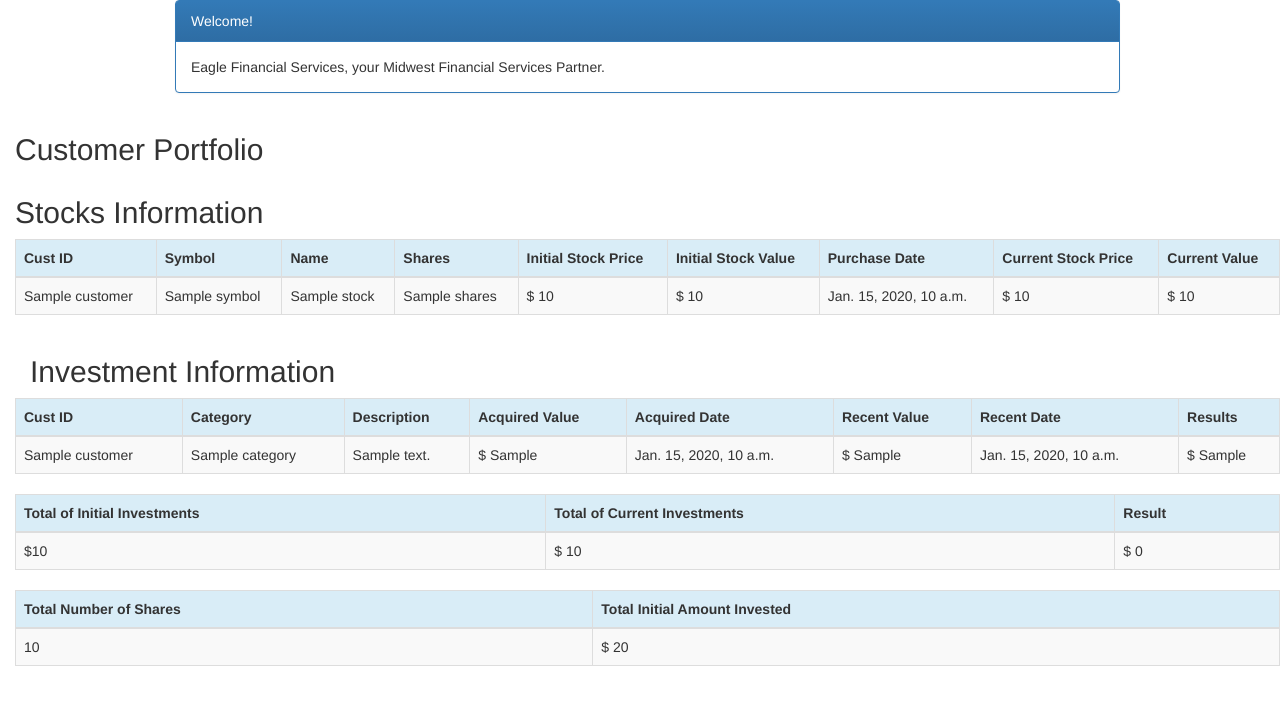
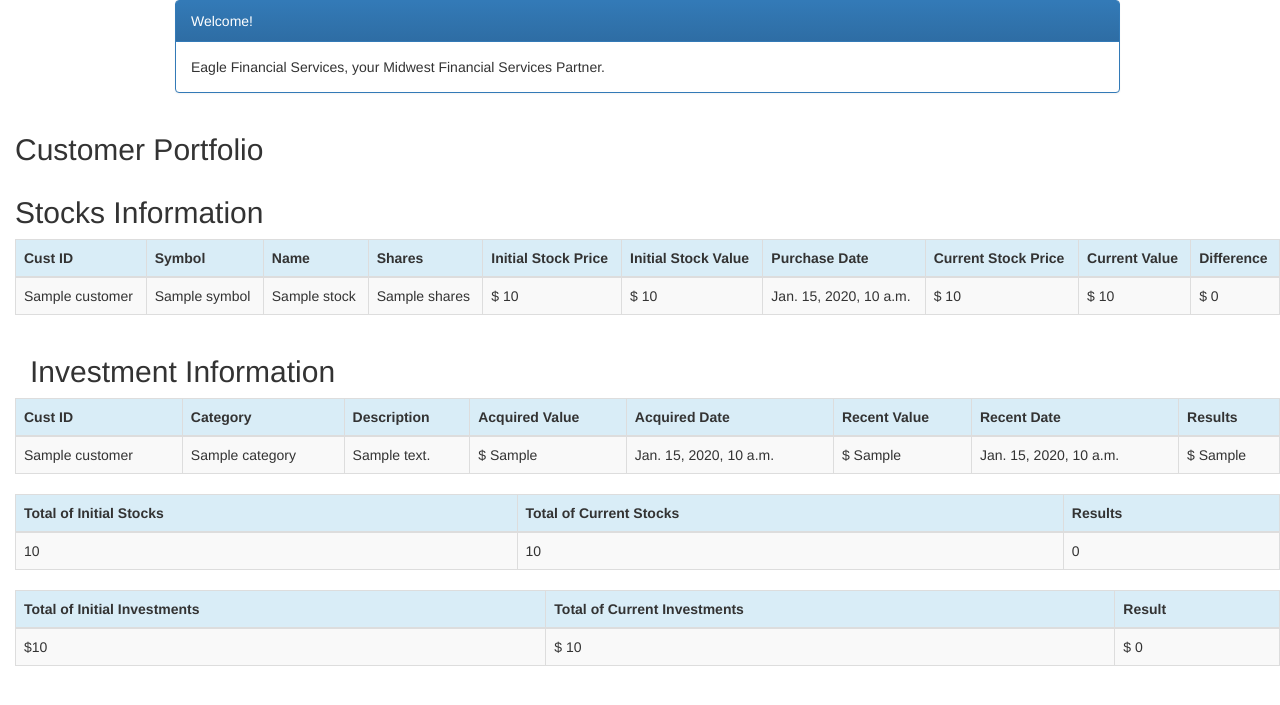
Before and after one commit to sandradizdarevic2017/EFSPart3a, a Django app: template portfolio/templates/portfolio/portfolio.html in a window 1280 px wide. Shown: the top 705 px of the page. Run offline with Django 3.2, Linux system fonts and the light colour scheme; the template is opened without the code that fills it: most values are stand-ins (such as "Sample title", 1, 10 or a date in 2020); some libraries are stand-ins or nearby versions.

Commit message:
Revised totals tabel, with the help of Jessica O. from class

```diff
--- a/portfolio/templates/portfolio/portfolio.html
+++ b/portfolio/templates/portfolio/portfolio.html
@@ -46,6 +46,7 @@
             <th>Purchase Date</th>
             <th>Current Stock Price</th>
             <th>Current Value</th>
+            <th>Difference</th>
 
         </tr>
         </thead>
@@ -61,6 +62,7 @@
                 <td>{{ stock.purchase_date }}</td>
                 <td> $ {{ stock.current_stock_price}}</td>
                 <td> $ {{ stock.current_stock_value}}</td>
+                <td> $ {{ stock.current_stock_value |sub:stock.initial_stock_value }}</td>
 
             </tr>
         {% endfor %}
@@ -108,6 +110,27 @@
         </tbody>
     </table>
 </div>
+<div>
+    <table class="table table-striped table-bordered table-hover">
+        <thead>
+        <tr class="bg-info">
+            <th>Total of Initial Stocks</th>
+            <th>Total of Current Stocks</th>
+            <th>Results</th>
+
+        </tr>
+        </thead>
+        <tbody>
+            <tr>
+
+		<td>{{ sum_initial_value }}</td>
+        <td>{{ sum_current_value }}</td>
+        <td>{{ sum_current_value|sub:sum_initial_value }}</td>
+
+            </tr>
+        </tbody>
+    </table>
+</div>
 
 <div>
     <table class="table table-striped table-bordered table-hover">
@@ -126,23 +149,6 @@
              <td> $ {{ sum_recent_value }}</td>
              <td> $ {{ sum_recent_value|sub:sum_acquired_value}}</td>
         </tr>
-<div>
-    <table class="table table-striped table-bordered table-hover">
-        <thead>
-        <tr class="bg-info">
-        <th>Total Number of Shares </th>
-            <th> Total Initial Amount Invested </th>
-        </tr>
-        </thead>
-        <tbody>
-        <tr>
-
-             <td> {{ sum_initial_shares }}</td>
-             <td> $ {{ sum_initial_stock_value|add:sum_acquired_value }}</td>
-        </tr>
-        </tbody>
-    </table>
-</div>
 
 </table>
 </div>
```
Also changed, not shown: portfolio/views.py (+27 -0 lines), db.sqlite3.
